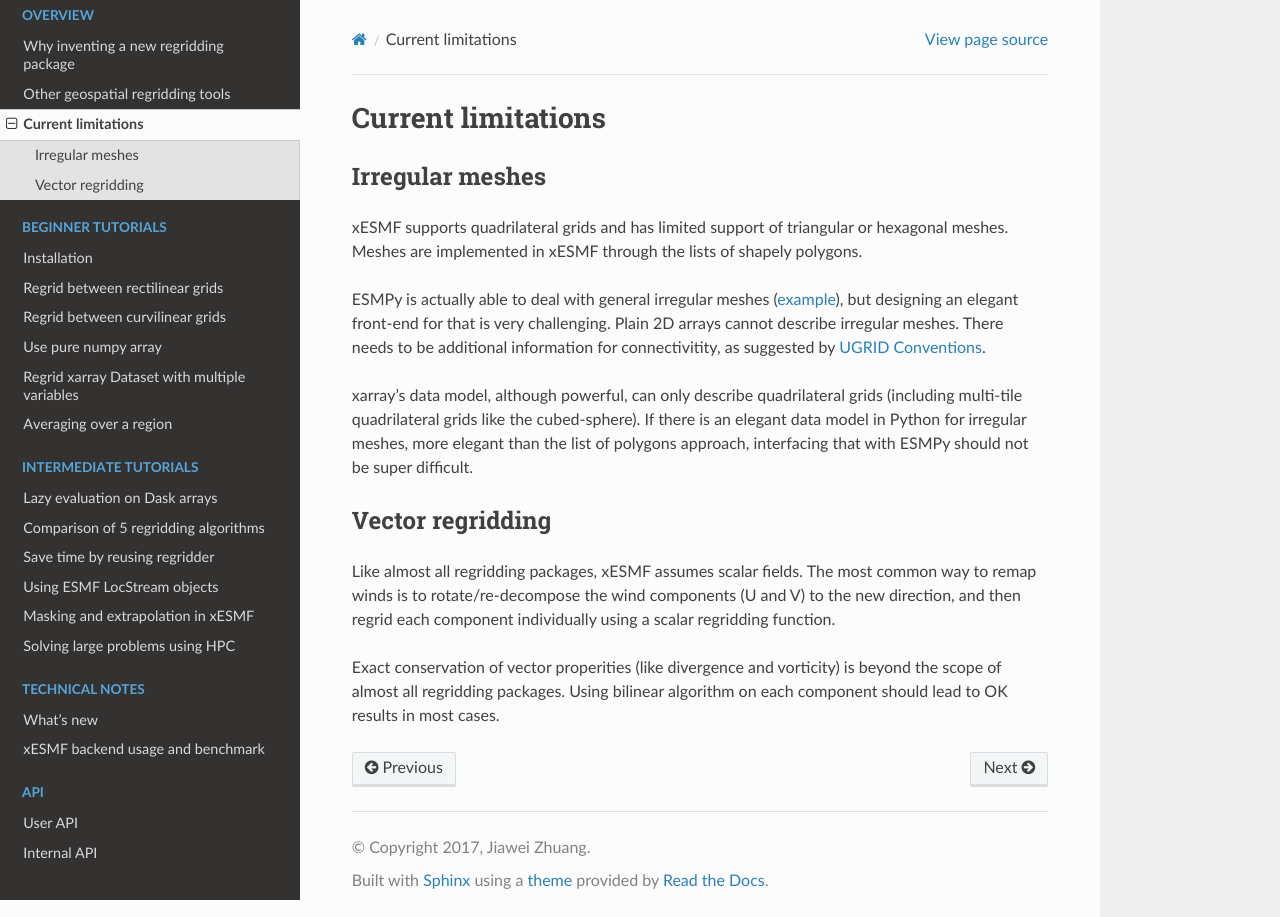
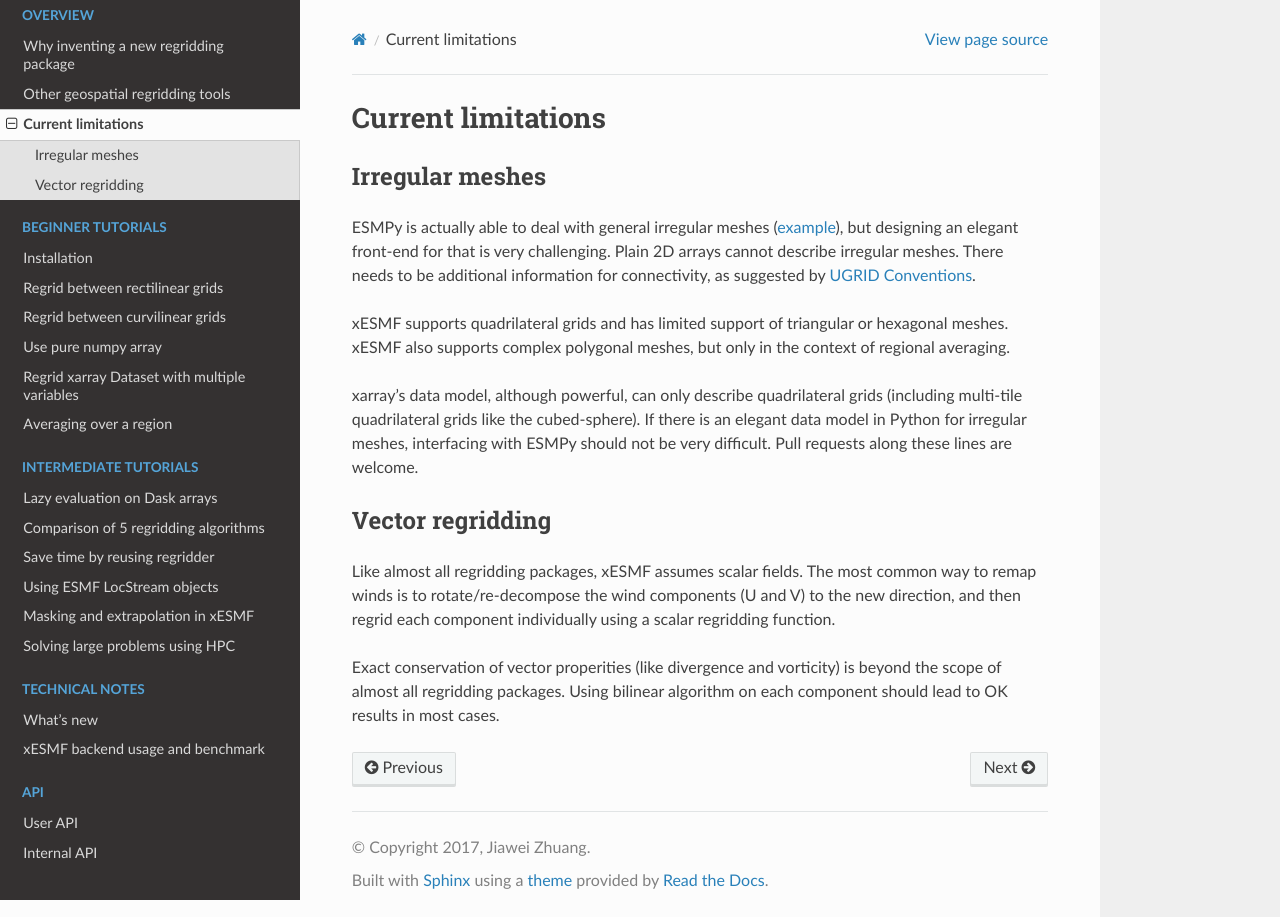
Before and after one commit to JiaweiZhuang/xESMF, a Sphinx documentation site: the page built from doc/limitations.rst, in a window 1280 px wide. Built offline with Sphinx 7.4.7 and the Read the Docs theme 2.0.0, drawn with Linux system fonts in a browser that asks for light colours.

Commit message:
rephrased limitations concerning meshes

```diff
--- a/doc/limitations.rst
+++ b/doc/limitations.rst
@@ -6,23 +6,22 @@ Current limitations
 Irregular meshes
 ----------------
 
-xESMF supports quadrilateral grids and has limited support of
-triangular or hexagonal meshes. Meshes are implemented in xESMF through
-the lists of shapely polygons.
-
 ESMPy is actually able to deal with general irregular meshes
 (`example <http://www.earthsystemmodeling.org/esmf_releases/
 last_built/esmpy_doc/html/examples.html#create-a-5-element-mesh>`_),
 but designing an elegant front-end for that is very challenging.
 Plain 2D arrays cannot describe irregular meshes.
-There needs to be additional information for connectivitity, as suggested by
+There needs to be additional information for connectivity, as suggested by
 `UGRID Conventions <http://ugrid-conventions.github.io/ugrid-conventions/>`_.
+
+xESMF supports quadrilateral grids and has limited support of
+triangular or hexagonal meshes. xESMF also supports complex polygonal
+meshes, but only in the context of regional averaging.
 
 xarray's data model, although powerful, can only describe quadrilateral grids
 (including multi-tile quadrilateral grids like the cubed-sphere).
-If there is an elegant data model in Python for irregular meshes, more elegant
-than the list of polygons approach, interfacing that with ESMPy should not be
-super difficult.
+If there is an elegant data model in Python for irregular meshes, interfacing
+with ESMPy should not be very difficult. Pull requests along these lines are welcome.
 
 
 Vector regridding
```
